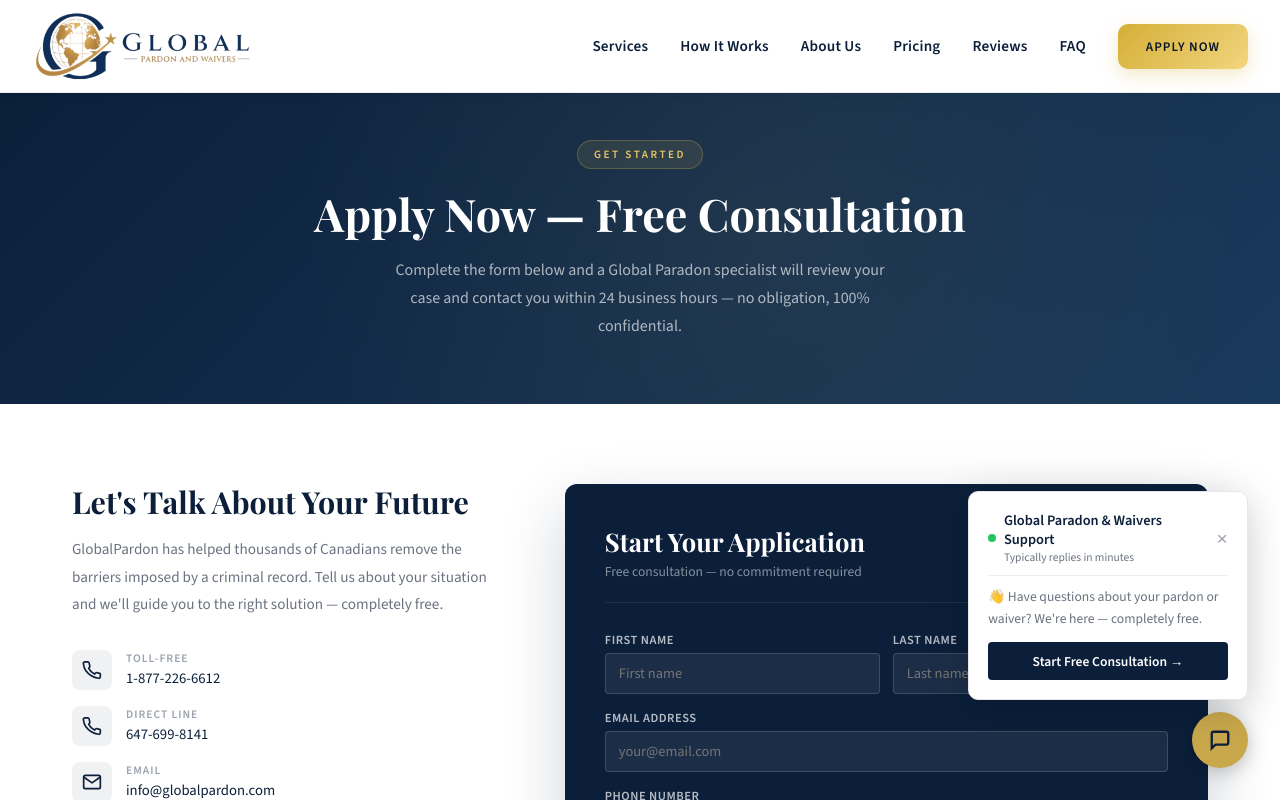
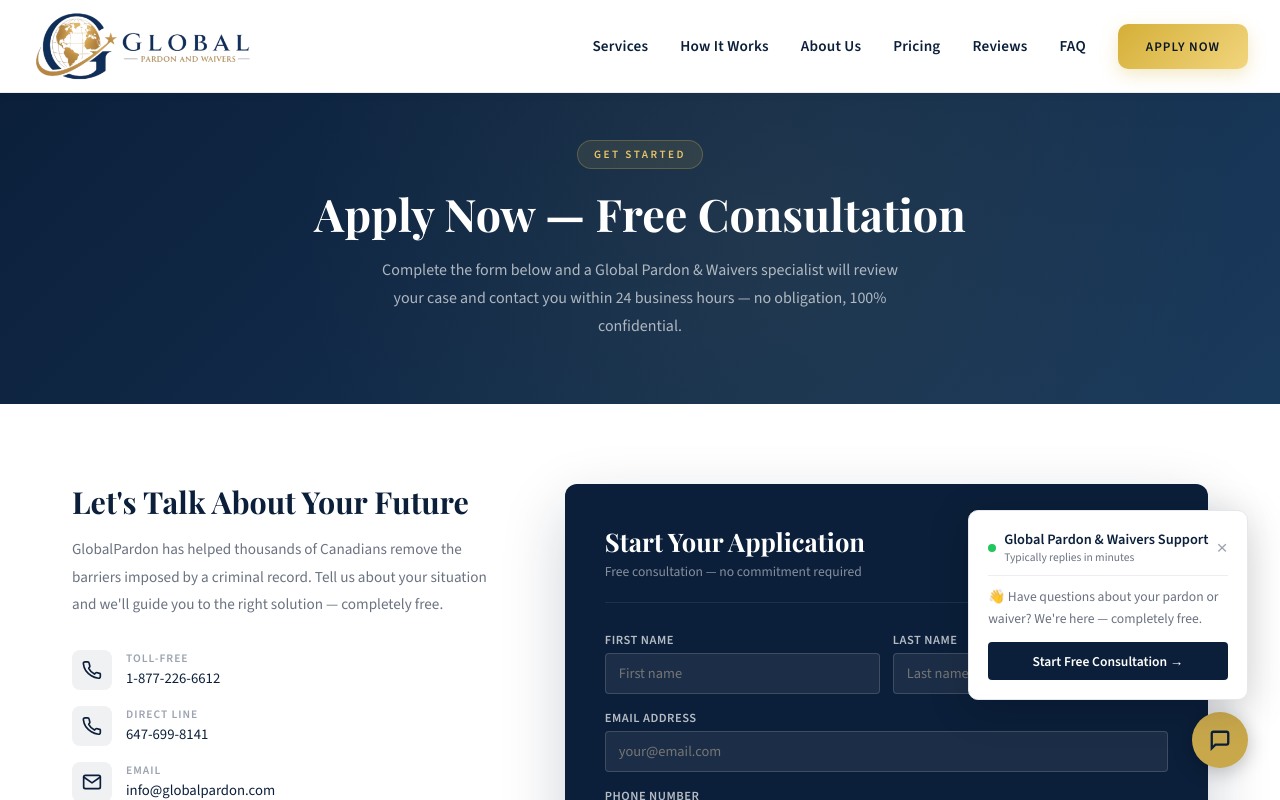
Before and after one commit to BizzOne-Digital/globalparadon, a React (Create React App) app in the folder client/: page /apply in a window 1280 px wide. Shown: the top 800 px of the page. Built offline with nearby package versions, Linux system fonts and the light colour scheme.

Commit message:
some changes

```diff
--- a/client/src/components/LiveChat.js
+++ b/client/src/components/LiveChat.js
@@ -17,7 +17,7 @@
           <div style={{ display: 'flex', alignItems: 'center', gap: 8, marginBottom: 10, paddingBottom: 10, borderBottom: '1px solid #eee' }}>
             <div style={{ width: 8, height: 8, background: '#22c55e', borderRadius: '50%' }}></div>
             <div>
-              <div style={{ fontWeight: 600, fontSize: '0.9rem', color: '#0B1F3A' }}>Global Paradon & Waivers Support</div>
+              <div style={{ fontWeight: 600, fontSize: '0.9rem', color: '#0B1F3A' }}>Global Pardon & Waivers Support</div>
               <div style={{ fontSize: '0.72rem', color: '#6b7280' }}>Typically replies in minutes</div>
             </div>
             <button onClick={() => setOpen(false)} style={{ marginLeft: 'auto', background: 'none', border: 'none', cursor: 'pointer', fontSize: '1.2rem', color: '#9ca3af', lineHeight: 1 }}>×</button>
--- a/client/src/pages/Apply.js
+++ b/client/src/pages/Apply.js
@@ -39,7 +39,7 @@
         <div className="container" style={{ textAlign: 'center', position: 'relative' }}>
           <div style={{ display: 'inline-block', background: 'rgba(201,168,76,0.12)', border: '1px solid rgba(201,168,76,0.3)', color: '#E8C46A', fontSize: '0.7rem', fontWeight: 700, letterSpacing: '2.5px', textTransform: 'uppercase', padding: '6px 16px', borderRadius: 20, marginBottom: '1.2rem' }}>Get Started</div>
           <h1 style={{ fontFamily: 'Playfair Display,serif', fontSize: '2.8rem', color: '#fff', marginBottom: '1rem', lineHeight: 1.15 }}>Apply Now — Free Consultation</h1>
-          <p style={{ color: 'rgba(255,255,255,0.65)', maxWidth: 520, margin: '0 auto', fontSize: '1rem', lineHeight: 1.75 }}>Complete the form below and a Global Paradon specialist will review your case and contact you within 24 business hours — no obligation, 100% confidential.</p>
+          <p style={{ color: 'rgba(255,255,255,0.65)', maxWidth: 520, margin: '0 auto', fontSize: '1rem', lineHeight: 1.75 }}>Complete the form below and a Global Pardon & Waivers specialist will review your case and contact you within 24 business hours — no obligation, 100% confidential.</p>
         </div>
       </div>
 
```
